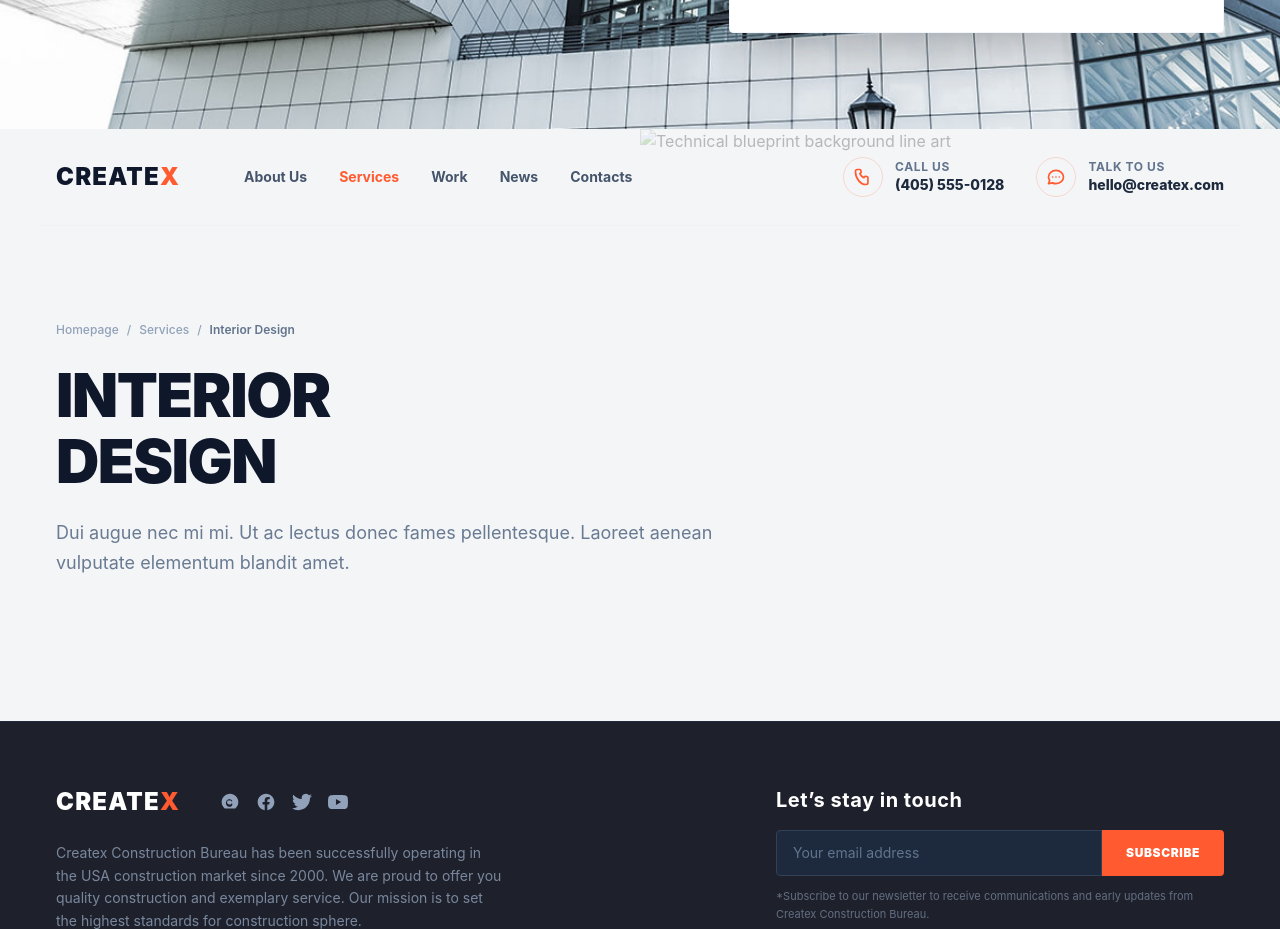
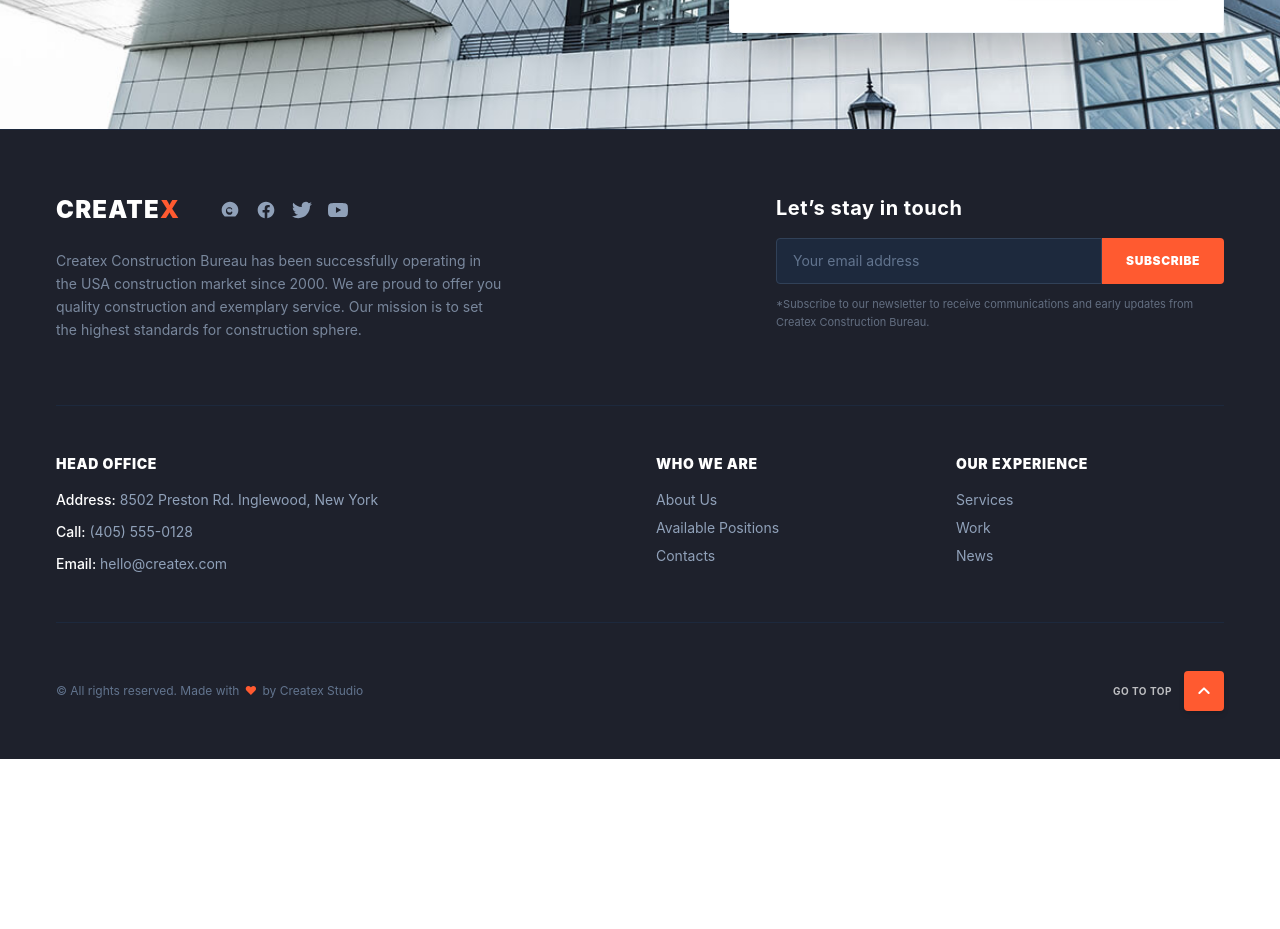
Before and after one commit to mukammalex/homework.29.06.26, a website: page index3.html in a window 1280 px wide. Shown: the part 5100-6029 px from the top of the page. After the commit the page ends 5859 px from the top, so only its background shows below. Drawn offline with nearby package versions, Linux system fonts and the light colour scheme; files that its build step writes are made by us from their sources.

Commit message:
ispravil oshibki amirproject1

```diff
--- a/index3.html
+++ b/index3.html
@@ -575,87 +575,6 @@
   </div>
 </section>
 
-<header class="w-full bg-[#F4F5F6] relative overflow-hidden font-sans select-none">
-
-  <div class="absolute right-0 bottom-0 top-0 w-1/2 hidden lg:block pointer-events-none z-0">
-    <img src="" class="w-full h-full object-cover object-right opacity-25 mix-blend-multiply" alt="Technical blueprint background line art">
-  </div>
-
-  <div class="max-w-[1200px] mx-auto px-4 relative z-10 border-b border-slate-200/40">
-    <div class="flex items-center justify-between h-20 md:h-24">
-
-      <div class="flex items-center space-x-12 lg:space-x-16">
-        <a href="#" class="text-2xl font-black tracking-wider text-slate-900 flex items-center">
-          CREATE<span class="text-[#FF5A30]">X</span>
-        </a>
-
-        <nav class="hidden md:flex items-center space-x-6 lg:space-x-8 text-sm font-bold text-slate-600">
-          <a href="#" class="hover:text-[#FF5A30] transition-colors duration-200">About Us</a>
-          <a href="#" class="text-[#FF5A30] transition-colors duration-200">Services</a>
-          <a href="#" class="hover:text-[#FF5A30] transition-colors duration-200">Work</a>
-          <a href="#" class="hover:text-[#FF5A30] transition-colors duration-200">News</a>
-          <a href="#" class="hover:text-[#FF5A30] transition-colors duration-200">Contacts</a>
-        </nav>
-      </div>
-
-      <div class="hidden sm:flex items-center space-x-8 text-right">
-        <div class="flex items-center text-left space-x-3">
-          <div class="w-10 h-10 rounded-full border border-[#FF5A30]/20 flex items-center justify-center text-[#FF5A30]">
-            <svg class="w-5 h-5" fill="none" stroke="currentColor" stroke-width="2" viewBox="0 0 24 24">
-              <path stroke-linecap="round" stroke-linejoin="round" d="M3 5a2 2 0 012-2h3.28a1 1 0 01.94.725l.548 2.2a1 1 0 01-.321.988l-1.305.98a10.582 10.582 0 004.872 4.872l.98-1.305a1 1 0 01.988-.321l2.2.548a1 1 0 01.725.94V19a2 2 0 01-2 2h-1C9.716 21 3 14.284 3 6V5z"></path>
-            </svg>
-          </div>
-          <div>
-            <span class="block text-xs font-bold text-slate-500 uppercase tracking-wider">Call us</span>
-            <a href="tel:4055550128" class="block text-sm font-extrabold text-slate-800 hover:text-[#FF5A30] transition-colors">(405) 555-0128</a>
-          </div>
-        </div>
-
-        <div class="flex items-center text-left space-x-3">
-          <div class="w-10 h-10 rounded-full border border-[#FF5A30]/20 flex items-center justify-center text-[#FF5A30]">
-            <svg class="w-5 h-5" fill="none" stroke="currentColor" stroke-width="2" viewBox="0 0 24 24">
-              <path stroke-linecap="round" stroke-linejoin="round" d="M8 12h.01M12 12h.01M16 12h.01M21 12c0 4.418-4.03 8-9 8a9.863 9.863 0 01-4.255-.949L3 20l1.395-3.72C3.512 15.042 3 13.574 3 12c0-4.418 4.03-8 9-8s9 3.582 9 8z"></path>
-            </svg>
-          </div>
-          <div>
-            <span class="block text-xs font-bold text-slate-500 uppercase tracking-wider">Talk to us</span>
-            <a href="mailto:hello@createx.com" class="block text-sm font-extrabold text-slate-800 hover:text-[#FF5A30] transition-colors">hello@createx.com</a>
-          </div>
-        </div>
-      </div>
-
-      <button type="button" class="md:hidden flex flex-col justify-between w-6 h-4 text-slate-800 focus:outline-none">
-        <span class="w-full h-[2px] bg-current rounded"></span>
-        <span class="w-full h-[2px] bg-current rounded"></span>
-        <span class="w-full h-[2px] bg-current rounded"></span>
-      </button>
-
-    </div>
-  </div>
-
-  <div class="max-w-[1200px] mx-auto px-4 pt-12 pb-20 md:pt-16 md:pb-28 lg:pt-24 lg:pb-36 relative z-10">
-
-    <nav class="flex items-center space-x-2 text-xs text-slate-400 font-medium mb-6">
-      <a href="#" class="hover:text-slate-600 transition-colors">Homepage</a>
-      <span>/</span>
-      <a href="#" class="hover:text-slate-600 transition-colors">Services</a>
-      <span>/</span>
-      <span class="text-slate-500 font-semibold">Interior Design</span>
-    </nav>
-
-    <div class="max-w-xl lg:max-w-2xl">
-      <h1 class="text-4xl sm:text-5xl md:text-6xl font-black text-slate-900 tracking-tight leading-[1.1] mb-6">
-        INTERIOR<br>DESIGN
-      </h1>
-      <p class="text-base md:text-lg text-slate-500 font-normal leading-relaxed opacity-95">
-        Dui augue nec mi mi. Ut ac lectus donec fames pellentesque. Laoreet aenean vulputate elementum blandit amet.
-      </p>
-    </div>
-
-  </div>
-</header>
-
-
 <footer class="bg-[#1E212C] text-white pt-16 pb-12 w-full font-sans border-t border-slate-800">
   <div class="max-w-[1200px] mx-auto px-4">
 
```
